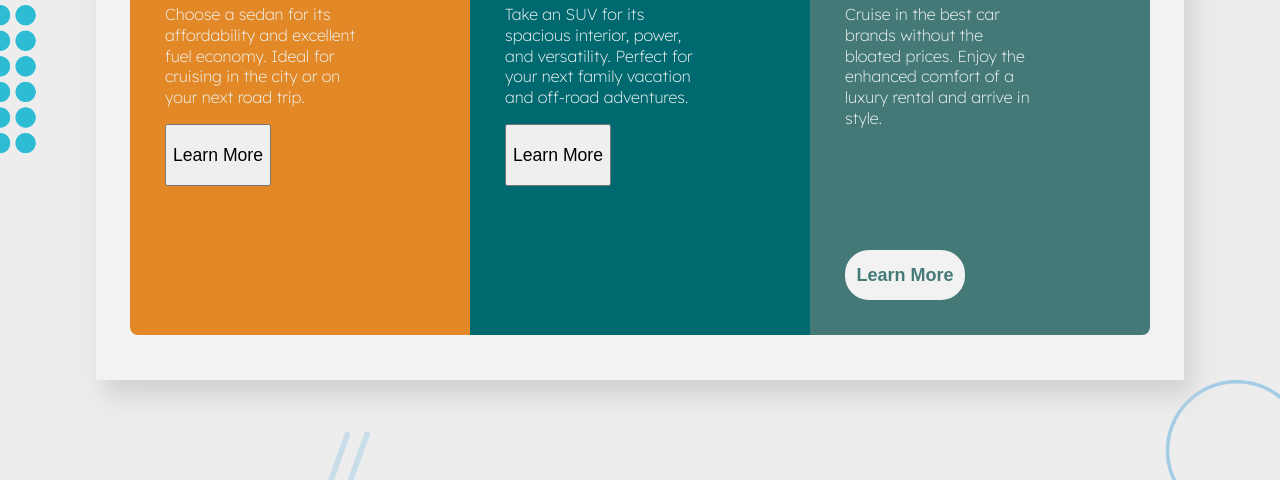
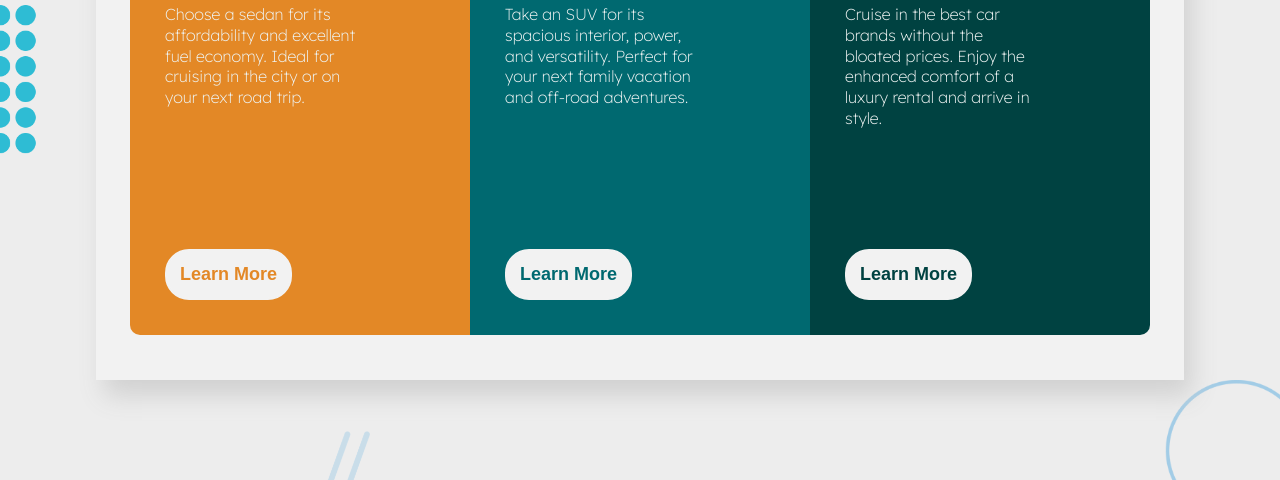
Before and after one commit to RomanSavitskij/css-training-course, a plain HTML site: page main.html in a window 1280 px wide. Shown: the part 320-800 px from the top of the page. Drawn offline with Linux system fonts and the light colour scheme.

Commit message:
fix html and css

```diff
--- a/main.html
+++ b/main.html
@@ -18,13 +18,23 @@
           blue-circles"
         src="images/blue-circles.png"
         alt="blue-circles"/>
-      <img class="background__img background__img_right-bottom blue-ring" src="images/blue-ring.png" alt="blue-ring" />
-      <img class="background__img L-pink" src="images/L-pink.png" alt="L-pink" />
-      <img class="background__img two-slashes" src="images/two-slashes.png" alt="two-slashes" />
-      <img class="background__img waves-pink" src="images/waves-pink.png" alt="waves-pink" />
+      <img class="background__img
+          background__img_right-bottom
+          blue-ring"
+        src="images/blue-ring.png"
+        alt="blue-ring"/>
+      <img class="background__img L-pink"
+        src="images/L-pink.png"
+        alt="L-pink"/>
+      <img class="background__img two-slashes"
+        src="images/two-slashes.png"
+        alt="two-slashes"/>
+      <img class="background__img waves-pink"
+        src="images/waves-pink.png"
+        alt="waves-pink"/>
       <div class="frame">
-        <div class="car-types">
-          <div class="car-types__sedans card">
+        <div class="wrapper">
+          <section class="wrapper__sedans card">
             <img
               src="images/icon-sedans.svg"
               alt="icon-sedans"
@@ -35,11 +45,11 @@
               Choose a sedan for its affordability and excellent fuel economy.
               Ideal for cruising in the city or on your next road trip.
             </p>
-            <button type="button" class="card__button">
-              <p id="sedans__button">Learn More</p>
+            <button type="button" class="btn card__btn card__btn_orange">
+              Learn More
             </button>
-          </div>
-          <div class="car-types__suvs card">
+          </section>
+          <section class="wrapper__suvs card">
             <img
               src="images/icon-suvs.svg"
               alt="icon-sedans"
@@ -50,11 +60,11 @@
               Take an SUV for its spacious interior, power, and versatility.
               Perfect for your next family vacation and off-road adventures.
             </p>
-            <button type="button" class="card__button">
-              <p id="suvs__button">Learn More</p>
+            <button type="button" class="btn card__btn card__btn_blue">
+              Learn More
             </button>
-          </div>
-          <div class="car-types__luxury card">
+          </section>
+          <section class="wrapper__luxury card">
             <img
               src="images/icon-luxury.svg"
               alt="icon-sedans"
@@ -68,7 +78,7 @@
             <button type="button" class="btn card__btn card__btn_green">
               Learn More
             </button>
-          </div>
+          </section>
         </div>
       </div>
     </main>
--- a/styles.css
+++ b/styles.css
@@ -1,5 +1,3 @@
-
-
 body {
   box-sizing: border-box;
   margin: 0;
@@ -7,7 +5,9 @@ body {
   height: 100vh;
 
   --margin-size: 35px;
-  --green-card: hsl(179, 28%, 37%);
+  --orange-card: hsl(31, 77%, 52%);
+  --blue-card: hsl(184, 100%, 22%);
+  --green-card: hsl(179, 100%, 13%);
 }
 
 h1, h2, h3, h4, h5, h6 {
@@ -22,31 +22,6 @@ h1, h2, h3, h4, h5, h6 {
   background-color: hsl(0, 0%, 93%);
   overflow: hidden;
   position: relative;
-}
-
-.rectangle {
-  height: 100px;
-  width: 100px;
-  background-color: salmon;
-}
-
-.circle {
-  height: 160px;
-  width: 160px;
-  border-radius: 50%;
-  border: 3px solid blue;
-  position: absolute;
-  right: 0;
-}
-
-.small-circle {
-  height: 40px;
-  width: 40px;
-  border: 3px solid blue;
-  position: absolute;
-  top: 50%;
-  left: 50%;
-  transform: translate(-100%, -100%);
 }
 
 .background__img {
@@ -103,24 +78,23 @@ h1, h2, h3, h4, h5, h6 {
   z-index: 2;
 }
 
-.car-types {
+.wrapper {
   display: flex;
   justify-content: center;
   overflow: hidden;
   list-style-type: none;
-  border-radius: 1vh;
-  /* display: none; */
+  border-radius: 10px;
 }
 
-.car-types__sedans {
-  background-color: hsl(31, 77%, 52%);
+.wrapper__sedans {
+  background-color: var(--orange-card);
 }
 
-.car-types__suvs {
-  background-color: hsl(184, 100%, 22%);
+.wrapper__suvs {
+  background-color: var(--blue-card);
 }
 
-.car-types__luxury {
+.wrapper__luxury {
   background-color: var(--green-card);
 }
 
@@ -152,8 +126,7 @@ h1, h2, h3, h4, h5, h6 {
 }
 
 .btn {
-  height: 50px;
-  width: 120px;
+  padding: 13px;
   background-color: hsl(0, 0%, 95%);
   border-radius: 1.5rem;
   border: 2px hsl(0, 0%, 95%) solid;
@@ -168,15 +141,19 @@ h1, h2, h3, h4, h5, h6 {
   left: var(--margin-size);
 }
 
+.card__btn_orange {
+  color: var(--orange-card);
+}
+
+.card__btn_blue {
+  color: var(--blue-card);
+}
+
 .card__btn_green {
   color: var(--green-card);
 }
 
-.card__button:active {
+.card__btn:active {
   background-color: rgba(0, 0, 0, 0);
   color: #eef3f2;
 }
-
-button p {
-  font-size: 1.1rem; /* хз, как сделать буквы прозрачными */
-}
```
